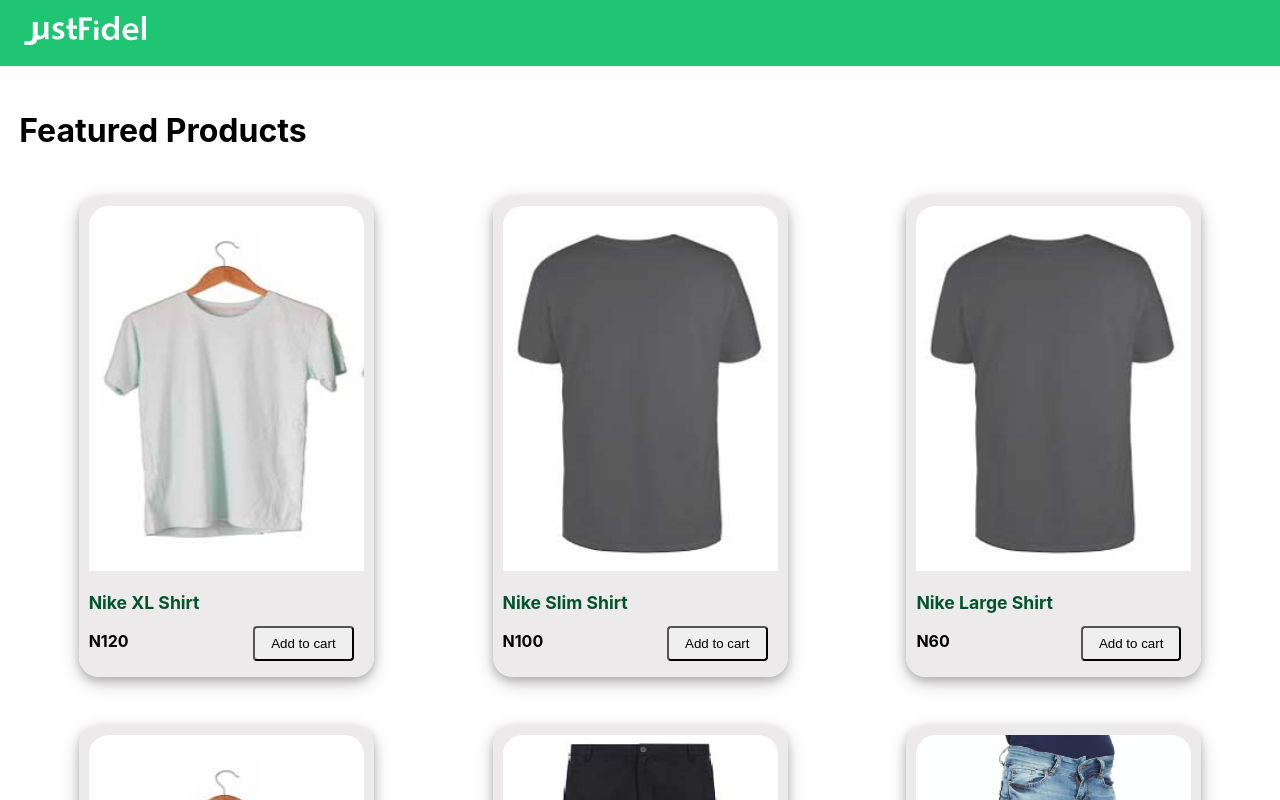
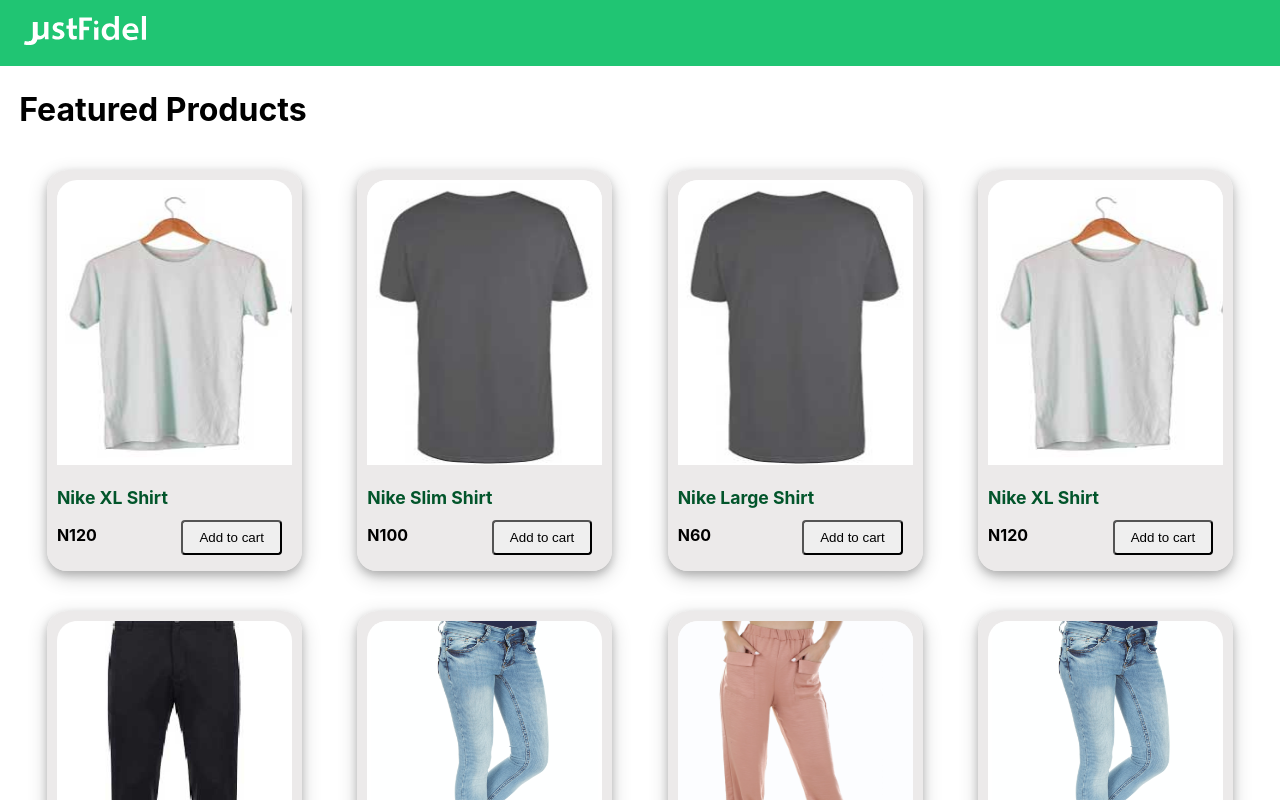
Before and after one commit to JUSTFIDEL/jf-justfidel-ecommerce, a React (Create React App) app in the folder client/: page / in a window 1280 px wide. Shown: the top 800 px of the page. Built offline with nearby package versions, Linux system fonts and the light colour scheme.

Commit message:
Links to various product added with React Router

```diff
--- a/client/src/App.js
+++ b/client/src/App.js
@@ -1,48 +1,24 @@
-import data from './data'
+import { BrowserRouter, Link, Route, Routes } from 'react-router-dom'
+import HomeScreen from './screen/HomeScreen'
+import ProductScreen from './screen/ProductScreen'
 
 function App() {
 	return (
+		<BrowserRouter>
 			<div className="App">
 				<header>
-				<a href="/">
-					<img
-						src="./images/logo.svg"
-						className="logo"
-						alt="logo"
-					/>
-				</a>
+					<Link to="/">
+						<img src="../images/logo.svg" className="logo" alt="logo" />
+					</Link>
 				</header>
-
 				<main className="margin">
-				<h1>Featured Products</h1>
-				<div className="products">
-					{data.products.map(product => (
-						<div key={product.slug} className="product">
-							<a href={'/product/{product.slug'}>
-								<img
-									alt={product.name}
-									src={product.image}
-								/>
-							</a>
-							<div className="product-info">
-								<a
-									href={
-										'/product/{product.slug'
-									}>
-									<p className="p-name">
-										{product.name}
-									</p>
-								</a>
-								<p className="p-price">
-									N{product.price}
-								</p>
-								<button>Add to cart</button>
-							</div>
-						</div>
-					))}
-				</div>
+					<Routes>
+						<Route path="/product/:slug" element={<ProductScreen />} />
+						<Route path="/" element={<HomeScreen />} />
+					</Routes>
 				</main>
 			</div>
+		</BrowserRouter>
 	)
 }
 
--- a/client/src/index.css
+++ b/client/src/index.css
@@ -23,6 +23,10 @@
 	text-decoration: none;
 }
 
+h1 {
+	margin-top: 0;
+}
+
 .margin {
 	padding: 1.5rem 1.2rem;
 	/* background: rgb(238, 139, 139); */
@@ -40,11 +44,10 @@
 	/* border: 3px solid rgb(221, 217, 217); */
 	border-radius: 20px;
 	background: rgba(228, 226, 226, 0.705);
-	margin: 1.5rem 1rem;
+	margin: 1.25rem 0.5rem;
 	padding: 10px;
-	box-shadow: 0 4px 8px 0 rgba(0, 0, 0, 0.2),
-		0 6px 20px 0 rgba(0, 0, 0, 0.19);
-	transition: all cubic-bezier(0, 1.95, 0.75, 0.64) 200ms;
+	box-shadow: 0 4px 8px 0 rgba(0, 0, 0, 0.2), 0 6px 20px 0 rgba(0, 0, 0, 0.19);
+	transition: all cubic-bezier(0, 2.95, 0.75, 0.64) 400ms;
 }
 
 .p-name {
@@ -66,8 +69,8 @@
 
 .product img {
 	background: white;
-	width: 275px;
-	height: 365px;
+	width: 235px;
+	height: 285px;
 	object-fit: cover;
 	border-radius: 20px 20px 0 0;
 }
--- a/client/src/index.js
+++ b/client/src/index.js
@@ -4,11 +4,7 @@
 import App from './App'
 
 const root = ReactDOM.createRoot(document.getElementById('root'))
-root.render(
-	<React.StrictMode>
-		<App />
-	</React.StrictMode>,
-)
+root.render(<App />)
 
 // If you want to start measuring performance in your app, pass a function
 // to log results (for example: reportWebVitals(console.log))
--- /dev/null
+++ b/client/src/screen/HomeScreen.js
@@ -0,0 +1,28 @@
+import { Link } from 'react-router-dom'
+import data from '../data'
+
+function HomeScreen() {
+	return (
+		<div>
+			<h1>Featured Products</h1>
+			<div className="products">
+				{data.products.map(product => (
+					<div key={product.slug} className="product">
+						<Link to={`/product/${product.slug}`}>
+							<img alt={product.name} src={product.image} />
+						</Link>
+						<div className="product-info">
+							<Link to={`/product/${product.slug}`}>
+								<p className="p-name">{product.name}</p>
+							</Link>
+							<p className="p-price">N{product.price}</p>
+							<button>Add to cart</button>
+						</div>
+					</div>
+				))}
+			</div>
+		</div>
+	)
+}
+
+export default HomeScreen
--- /dev/null
+++ b/client/src/screen/ProductScreen.js
@@ -0,0 +1,9 @@
+import { useParams } from 'react-router-dom'
+
+function ProductScreen() {
+	const params = useParams()
+	const { slug } = params
+	return <div>{slug}</div>
+}
+
+export default ProductScreen
```
Lines whose indentation alone changed are shown as unchanged.
